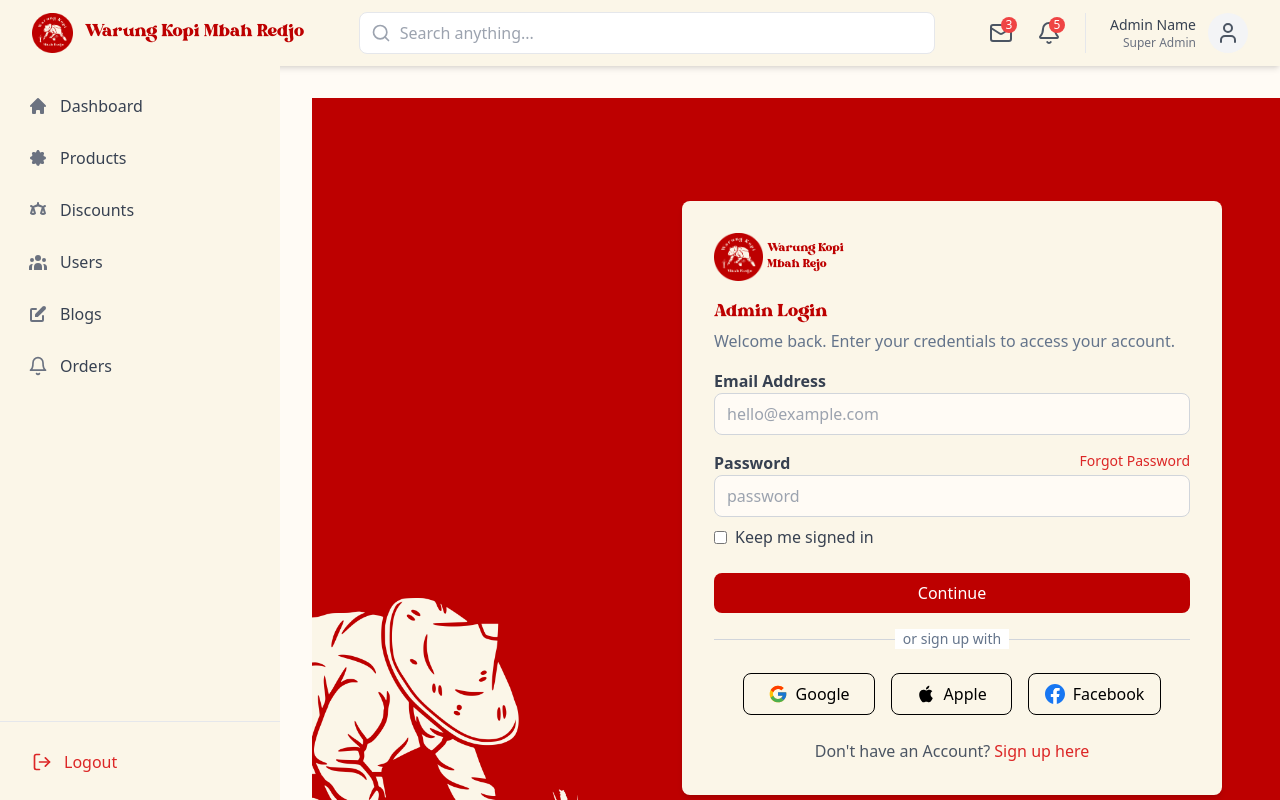
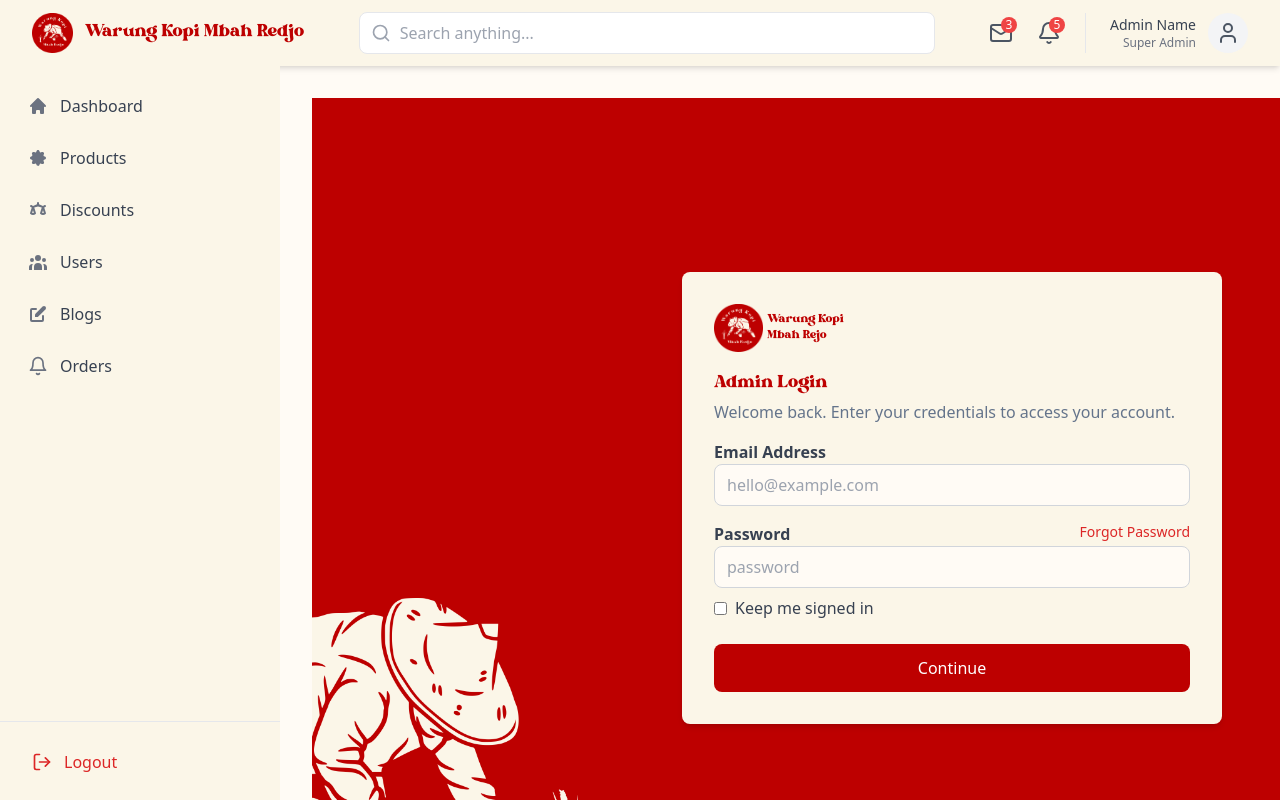
Before and after one commit to inogndslvs/Warung-Kopi-Mbah-Redjo, a React (Vite) app: page /login in a window 1280 px wide. Built offline with nearby package versions, Linux system fonts and the light colour scheme.

Commit message:
implenet api login

```diff
--- a/src/pages/admin/Login.jsx
+++ b/src/pages/admin/Login.jsx
@@ -1,101 +1,229 @@
-import React from "react";
-
+import React, { useState } from "react";
+import { useNavigate } from "react-router-dom";
+import apiService from "../../service/config";
+import petani from "../../assets/petani.png";
+import logo from "../../assets/logo/logofill.png";
+import ConfirmationModal from "../../component/admin/ConfirmationModal";
+import { handleApiError } from "../../utils/errorHandler";
 
 const Login = () => {
+  const navigate = useNavigate();
+  const [loginType, setLoginType] = useState("admin"); // 'consumer' or 'admin'
+  const [formData, setFormData] = useState({
+    email: "",
+    password: "",
+    keepSignedIn: false,
+  });
+  const [showErrorModal, setShowErrorModal] = useState(false);
+  const [errorMessage, setErrorMessage] = useState("");
+  const [loading, setLoading] = useState(false);
+
+  const handleChange = (e) => {
+    const { name, value, type, checked } = e.target;
+    setFormData((prev) => ({
+      ...prev,
+      [name]: type === "checkbox" ? checked : value,
+    }));
+  };
+
+  const handleSubmit = async (e) => {
+    e.preventDefault();
+    setLoading(true);
+
+    try {
+      const response = await apiService.auth.login({
+        email: formData.email,
+        password: formData.password,
+      });
+
+      if (response.data.access_token) {
+        localStorage.setItem("token", response.data.access_token);
+        localStorage.setItem("userType", loginType);
+
+        // Redirect to dashboard
+        navigate("/admin/dashboard", { replace: true });
+      }
+    } catch (err) {
+      const errorMessage = handleApiError(err);
+      setErrorMessage(
+        errorMessage || "An error occurred. Please try again later."
+      );
+      setShowErrorModal(true);
+    } finally {
+      setLoading(false);
+    }
+  };
+
   return (
     <div className="bg-primary h-screen w-screen flex items-center justify-center relative overflow-hidden">
       <img
-            src="src\assets\petani.png"
+        src={petani}
         alt="Petani"
         className="absolute left-0 bottom-0 h-[300px] w-auto"
       />
       <div className="bg-secondary p-8 rounded-lg shadow-md w-full max-w-[540px] mx-2 relative z-10">
         <div className="flex items-center mb-4">
-              <img src="src\assets\logo\logofill.png" alt="logo" className="h-12 w-auto" />
-              <h1 className="text-primary ml-1 leading-none font-bright">Warung Kopi<br/>Mbah Rejo</h1>
+          <img src={logo} alt="logo" className="h-12 w-auto" />
+          <h1 className="text-primary ml-1 leading-none font-bright">
+            Warung Kopi
+            <br />
+            Mbah Rejo
+          </h1>
         </div>
-            <h1 className="font-bright text-2xl text-primary">Admin Login</h1>
-            <p className="text-[#64748B] mb-4">Welcome back. Enter your credentials to access your account.</p>
-            <form>
+
+        {/* Login Type Selector */}
+        {/* <div className="flex gap-4 mb-6">
+          <button
+            onClick={() => setLoginType('consumer')}
+            className={`flex-1 py-2 rounded-lg transition-all ${
+              loginType === 'consumer'
+                ? 'bg-primary text-white'
+                : 'bg-gray-100 text-gray-600 hover:bg-gray-200'
+            }`}
+          >
+            Consumer
+          </button>
+          <button
+            onClick={() => setLoginType('admin')}
+            className={`flex-1 py-2 rounded-lg transition-all ${
+              loginType === 'admin'
+                ? 'bg-primary text-white'
+                : 'bg-gray-100 text-gray-600 hover:bg-gray-200'
+            }`}
+          >
+            Admin
+          </button>
+        </div> */}
+
+        <h1 className="font-bright text-2xl text-primary">
+          {loginType === "consumer" ? "Consumer Login" : "Admin Login"}
+        </h1>
+        <p className="text-[#64748B] mb-4">
+          Welcome back. Enter your credentials to access your account.
+        </p>
+
+        <form onSubmit={handleSubmit}>
           <div className="mb-4">
-                <label className="block font-bold text-gray-700">Email Address</label>
+            <label className="block font-bold text-gray-700">
+              Email Address
+            </label>
             <input
               type="email"
-                  name="username"
+              name="email"
+              value={formData.email}
+              onChange={handleChange}
               className="w-full px-3 py-2 border border-gray-300 rounded-lg bg-[#FFFBF5] text-black focus:outline-none focus:ring-1 focus:ring-red-600 focus:border-red-600"
               placeholder="hello@example.com"
               required
             />
           </div>
+
           <div className="mb-2">
             <div className="flex justify-between">
               <label className="block font-bold text-gray-700">Password</label>
-                  <a href="#" className="text-red-600 text-sm">Forgot Password</a>
+              <a href="#" className="text-red-600 text-sm">
+                Forgot Password
+              </a>
             </div>
             <input
               type="password"
               name="password"
+              value={formData.password}
+              onChange={handleChange}
               className="w-full px-3 py-2 border border-gray-300 rounded-lg bg-[#FFFBF5] text-black focus:outline-none focus:ring-1 focus:ring-red-600 focus:border-red-600"
               placeholder="password"
               required
             />
           </div>
+
           <div className="mb-6">
             <label className="flex items-center">
-                  <input type="checkbox" className="mr-2 accent-red-600" />
+              <input
+                type="checkbox"
+                name="keepSignedIn"
+                checked={formData.keepSignedIn}
+                onChange={handleChange}
+                className="mr-2 accent-red-600"
+              />
               <span className="text-gray-700">Keep me signed in</span>
             </label>
           </div>
+
           <button
             type="submit"
-                className="w-full bg-primary text-white py-2 rounded-lg hover:bg-red-700"
+            disabled={loading}
+            className={`w-full py-3 rounded-lg font-medium transition-all duration-300
+            ${
+              loading
+                ? "bg-gray-400 cursor-not-allowed"
+                : "bg-primary text-white hover:bg-red-700"
+            }`}
           >
-                Continue
+            {loading ? (
+              <span className="flex items-center justify-center">
+                <svg className="animate-spin h-5 w-5 mr-3" viewBox="0 0 24 24">
+                  <circle
+                    className="opacity-25"
+                    cx="12"
+                    cy="12"
+                    r="10"
+                    stroke="currentColor"
+                    strokeWidth="4"
+                  />
+                  <path
+                    className="opacity-75"
+                    fill="currentColor"
+                    d="M4 12a8 8 0 018-8V0C5.373 0 0 5.373 0 12h4zm2 5.291A7.962 7.962 0 014 12H0c0 3.042 1.135 5.824 3 7.938l3-2.647z"
+                  />
+                </svg>
+                Processing...
+              </span>
+            ) : (
+              "Continue"
+            )}
           </button>
-              <div className="mt-4 text-center">
-                <div className="relative">
+
+          {loginType === "consumer" && (
+            <>
+              <div className="mt-4 text-center relative">
                 <div className="absolute inset-0 flex items-center">
                   <div className="w-full border-t border-gray-300"></div>
                 </div>
                 <div className="relative flex justify-center text-sm">
-                    <span className="px-2 bg-white text-[#64748B]">or sign up with</span>
-                  </div>
+                  <span className="px-2 bg-white text-[#64748B]">
+                    or sign up with
+                  </span>
                 </div>
               </div>
 
               <div className="mt-6 flex justify-center space-x-4">
-              <button className="flex items-center px-6 py-2 border border-black rounded-lg hover:bg-gray-50 bg-transparent text-black">
-                <svg className="w-5 h-5 mr-2" viewBox="0 0 48 48">
-                  <path fill="#FFC107" d="M43.611,20.083H42V20H24v8h11.303c-1.649,4.657-6.08,8-11.303,8c-6.627,0-12-5.373-12-12c0-6.627,5.373-12,12-12c3.059,0,5.842,1.154,7.961,3.039l5.657-5.657C34.046,6.053,29.268,4,24,4C12.955,4,4,12.955,4,24c0,11.045,8.955,20,20,20c11.045,0,20-8.955,20-20C44,22.659,43.862,21.35,43.611,20.083z"/>
-                  <path fill="#FF3D00" d="M6.306,14.691l6.571,4.819C14.655,15.108,18.961,12,24,12c3.059,0,5.842,1.154,7.961,3.039l5.657-5.657C34.046,6.053,29.268,4,24,4C16.318,4,9.656,8.337,6.306,14.691z"/>
-                  <path fill="#4CAF50" d="M24,44c5.166,0,9.86-1.977,13.409-5.192l-6.19-5.238C29.211,35.091,26.715,36,24,36c-5.202,0-9.619-3.317-11.283-7.946l-6.522,5.025C9.505,39.556,16.227,44,24,44z"/>
-                  <path fill="#1976D2" d="M43.611,20.083H42V20H24v8h11.303c-0.792,2.237-2.231,4.166-4.087,5.571c0.001-0.001,0.002-0.001,0.003-0.002l6.19,5.238C36.971,39.205,44,34,44,24C44,22.659,43.862,21.35,43.611,20.083z"/>
-                </svg>
-                Google
-              </button>
-                <button className="flex items-center px-6 py-2 border border-black rounded-lg hover:bg-gray-50 bg-transparent text-black">
-                  <svg className="w-5 h-5 mr-2" viewBox="0 0 24 24">
-                    <path d="M18.71 19.5c-.83 1.24-1.71 2.45-3.05 2.47-1.34.03-1.77-.79-3.29-.79-1.53 0-2 .77-3.27.82-1.31.05-2.3-1.32-3.14-2.53C4.25 17 2.94 12.45 4.7 9.39c.87-1.52 2.43-2.48 4.12-2.51 1.28-.02 2.5.87 3.29.87.78 0 2.26-1.07 3.81-.91.65.03 2.47.26 3.64 1.98-.09.06-2.17 1.28-2.15 3.81.03 3.02 2.65 4.03 2.68 4.04-.03.07-.42 1.44-1.38 2.83M13 3.5c.73-.83 1.94-1.46 2.94-1.5.13 1.17-.34 2.35-1.04 3.19-.69.85-1.83 1.51-2.95 1.42-.15-1.15.41-2.35 1.05-3.11z"/>
-                  </svg>
-                  Apple
-                </button>
-              <button className="flex items-center px-4 py-2 border border-black rounded-lg hover:bg-gray-50 bg-transparent text-black">
-                <svg className="w-5 h-5 mr-2" viewBox="0 0 48 48">
-                  <path fill="#1877F2" d="M48 24C48 10.745 37.255 0 24 0S0 10.745 0 24c0 11.979 8.776 21.908 20.25 23.708v-16.77h-6.094V24h6.094v-5.288c0-6.014 3.583-9.337 9.065-9.337 2.625 0 5.372.469 5.372.469v5.906h-3.026c-2.981 0-3.911 1.85-3.911 3.75V24h6.656l-1.064 6.938H27.75v16.77C39.224 45.908 48 35.978 48 24"/>
-                  <path fill="#FFFFFF" d="M33.342 30.938L34.406 24h-6.656v-4.5c0-1.9.93-3.75 3.911-3.75h3.026v-5.906s-2.747-.469-5.372-.469c-5.482 0-9.065 3.323-9.065 9.337V24h-6.094v6.938h6.094v16.77c1.225.182 2.475.292 3.75.292s2.525-.11 3.75-.292v-16.77h5.592z"/>
-                </svg>
-                Facebook
-              </button>
+                {/* Social login buttons */}
               </div>
 
               <p className="mt-6 text-center text-gray-600">
                 Don't have an Account?
-                <a href="#" className="text-red-600 ml-1">Sign up here</a>
+                <a href="#" className="text-red-600 ml-1">
+                  Sign up here
+                </a>
               </p>
+            </>
+          )}
         </form>
       </div>
+
+      <ConfirmationModal
+        show={showErrorModal}
+        onClose={() => setShowErrorModal(false)}
+        onConfirm={() => setShowErrorModal(false)}
+        title="Login Failed"
+        message={errorMessage}
+        confirmText="Try Again"
+        cancelText="Close"
+        confirmButtonClass="bg-primary"
+        icon="warning"
+      />
     </div>
   );
-  }
+};
 
 export default Login;
```
Lines whose indentation alone changed are shown as unchanged.
